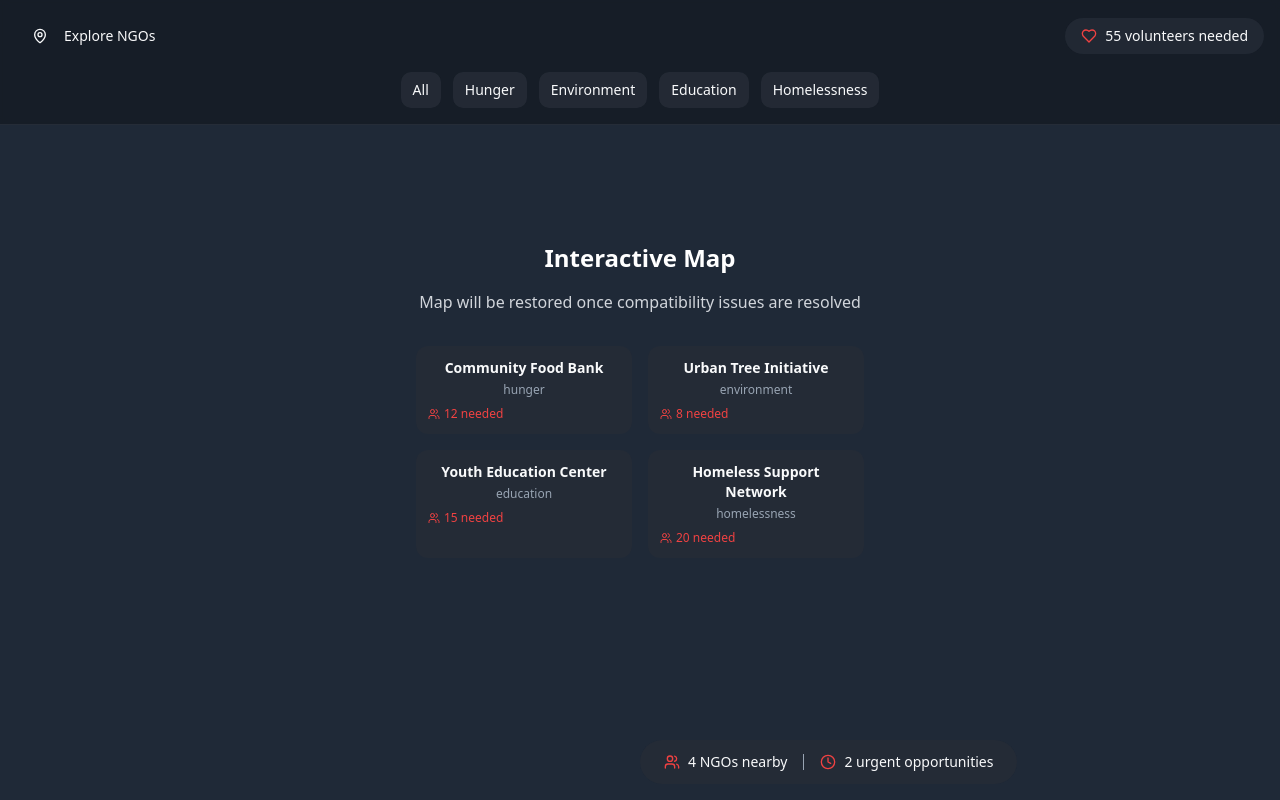
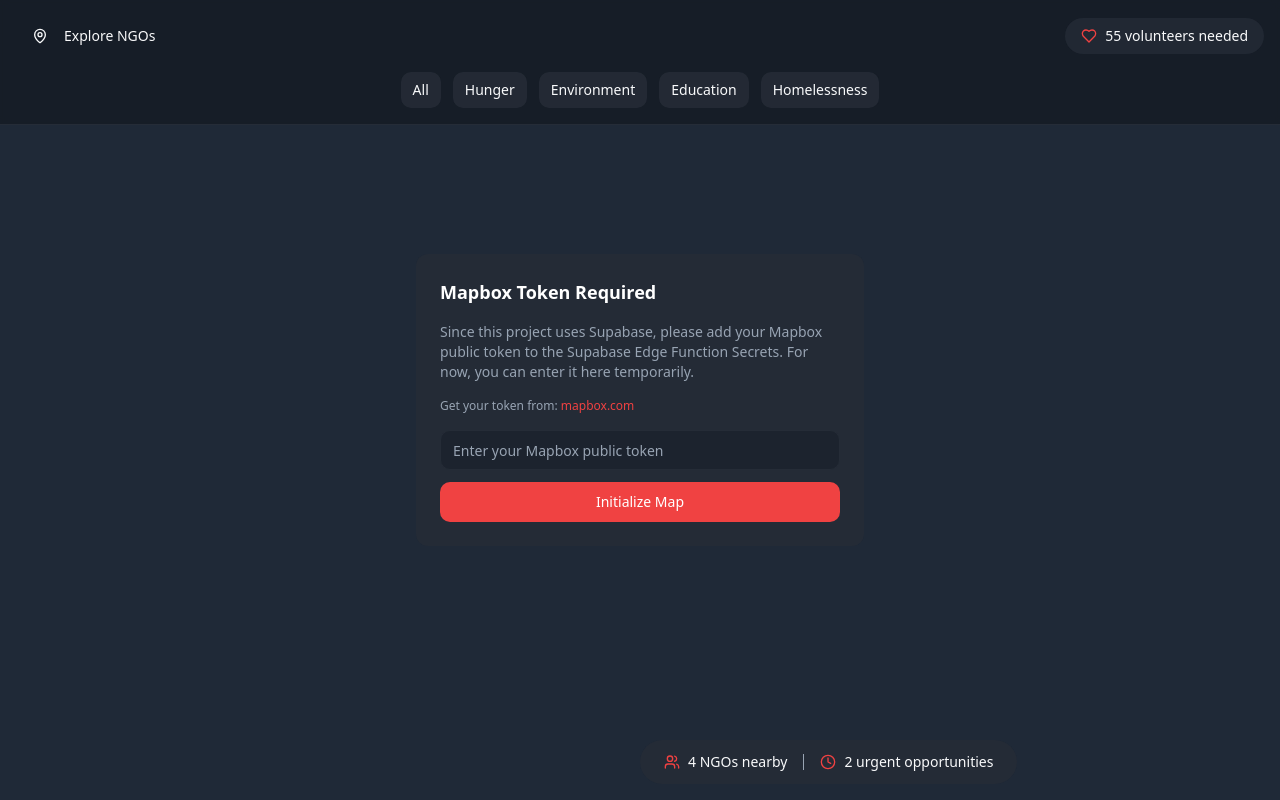
Before and after one commit to vijay-arvind1307/heart-local-flow, a React (Vite) app: page /explore in a window 1280 px wide. Built offline with nearby package versions, Linux system fonts and the light colour scheme.

Commit message:
Fix: Restore map functionality
Reintegrates the map component into the Explore screen, setting it as the background. This change aims to resolve previous rendering issues and fulfill the requirement of having the map visible on the page.

```diff
--- a/package.json
+++ b/package.json
@@ -50,6 +50,7 @@
     "input-otp": "^1.4.2",
     "leaflet": "^1.9.4",
     "lucide-react": "^0.462.0",
+    "mapbox-gl": "^3.14.0",
     "next-themes": "^0.3.0",
     "react": "^18.3.1",
     "react-day-picker": "^8.10.1",
--- /dev/null
+++ b/src/components/Map.tsx
@@ -0,0 +1,136 @@
+import React, { useEffect, useRef, useState } from 'react';
+import mapboxgl from 'mapbox-gl';
+import 'mapbox-gl/dist/mapbox-gl.css';
+import { Button } from '@/components/ui/button';
+import { Input } from '@/components/ui/input';
+
+interface MapProps {
+  ngos?: Array<{
+    id: number;
+    name: string;
+    position: [number, number];
+    category: string;
+    volunteersNeeded: number;
+  }>;
+  onMarkerClick?: (ngo: any) => void;
+}
+
+const Map: React.FC<MapProps> = ({ ngos = [], onMarkerClick }) => {
+  const mapContainer = useRef<HTMLDivElement>(null);
+  const map = useRef<mapboxgl.Map | null>(null);
+  const [mapboxToken, setMapboxToken] = useState('');
+  const [showTokenInput, setShowTokenInput] = useState(true);
+
+  useEffect(() => {
+    // Check if we have a token from Supabase Edge Function Secrets
+    // In a real implementation, this would come from your backend
+    const storedToken = localStorage.getItem('mapbox_token');
+    if (storedToken) {
+      setMapboxToken(storedToken);
+      setShowTokenInput(false);
+    }
+  }, []);
+
+  const initializeMap = (token: string) => {
+    if (!mapContainer.current || !token) return;
+
+    // Initialize map
+    mapboxgl.accessToken = token;
+
+    try {
+      map.current = new mapboxgl.Map({
+        container: mapContainer.current,
+        style: 'mapbox://styles/mapbox/dark-v11',
+        center: [-74.006, 40.7128], // NYC coordinates
+        zoom: 11,
+      });
+
+      // Add navigation controls
+      map.current.addControl(
+        new mapboxgl.NavigationControl({
+          visualizePitch: true,
+        }),
+        'top-right'
+      );
+
+      // Add markers for NGOs
+      ngos.forEach((ngo) => {
+        const marker = new mapboxgl.Marker({
+          color: '#EF4444', // Using accent-red color
+        })
+          .setLngLat([ngo.position[1], ngo.position[0]])
+          .addTo(map.current!);
+
+        // Add click handler
+        marker.getElement().addEventListener('click', () => {
+          onMarkerClick?.(ngo);
+        });
+      });
+
+      // Store token for future use
+      localStorage.setItem('mapbox_token', token);
+      setShowTokenInput(false);
+    } catch (error) {
+      console.error('Error initializing Mapbox:', error);
+      alert('Invalid Mapbox token. Please check your token and try again.');
+    }
+  };
+
+  const handleTokenSubmit = () => {
+    if (mapboxToken.trim()) {
+      initializeMap(mapboxToken.trim());
+    }
+  };
+
+  useEffect(() => {
+    if (!showTokenInput && mapboxToken) {
+      initializeMap(mapboxToken);
+    }
+
+    // Cleanup
+    return () => {
+      map.current?.remove();
+    };
+  }, [showTokenInput, mapboxToken, ngos]);
+
+  if (showTokenInput) {
+    return (
+      <div className="relative w-full h-full bg-gray-800 flex items-center justify-center">
+        <div className="bg-light-dark-blue/90 backdrop-blur-sm rounded-lg p-6 max-w-md mx-4">
+          <h3 className="text-white text-lg font-semibold mb-4">Mapbox Token Required</h3>
+          <p className="text-text-gray text-sm mb-4">
+            Since this project uses Supabase, please add your Mapbox public token to the Supabase Edge Function Secrets.
+            For now, you can enter it here temporarily.
+          </p>
+          <p className="text-text-gray text-xs mb-4">
+            Get your token from: <a href="https://mapbox.com/" target="_blank" rel="noopener noreferrer" className="text-accent-red hover:underline">mapbox.com</a>
+          </p>
+          <div className="space-y-3">
+            <Input
+              type="password"
+              placeholder="Enter your Mapbox public token"
+              value={mapboxToken}
+              onChange={(e) => setMapboxToken(e.target.value)}
+              className="bg-dark-blue/50 border-light-dark-blue text-off-white"
+            />
+            <Button
+              onClick={handleTokenSubmit}
+              className="w-full bg-accent-red hover:bg-accent-red-hover text-white"
+            >
+              Initialize Map
+            </Button>
+          </div>
+        </div>
+      </div>
+    );
+  }
+
+  return (
+    <div className="relative w-full h-full">
+      <div ref={mapContainer} className="absolute inset-0" />
+      <div className="absolute inset-0 pointer-events-none bg-gradient-to-b from-transparent to-dark-blue/10" />
+    </div>
+  );
+};
+
+export default Map;
--- a/src/pages/Explore.tsx
+++ b/src/pages/Explore.tsx
@@ -3,6 +3,7 @@ import { motion, AnimatePresence } from 'framer-motion';
 import { MapPin, Heart, Users, Clock } from 'lucide-react';
 import { Button } from '@/components/ui/button';
 import NgoInfoPanel from '@/components/NgoInfoPanel';
+import Map from '@/components/Map';
 
 // Mock NGO data
 const mockNgos = [
@@ -96,30 +97,12 @@ const Explore = () => {
         </div>
       </motion.div>
 
-      {/* Map Placeholder - Testing */}
-      <div className="relative z-0 w-full h-full bg-gray-800 flex items-center justify-center">
-        <div className="text-center text-white">
-          <h2 className="text-2xl font-bold mb-4">Interactive Map</h2>
-          <p className="text-gray-300">Map will be restored once compatibility issues are resolved</p>
-
-          {/* Mock Markers as Cards */}
-          <div className="grid grid-cols-2 gap-4 mt-8 max-w-md">
-            {mockNgos.slice(0, 4).map((ngo) => (
-              <div
-                key={ngo.id}
-                className="bg-light-dark-blue/90 rounded-lg p-3 cursor-pointer hover:bg-accent-red/20 transition-colors"
-                onClick={() => handleMarkerClick(ngo)}
-              >
-                <h3 className="font-bold text-sm text-off-white">{ngo.name}</h3>
-                <p className="text-xs text-text-gray mt-1">{ngo.category}</p>
-                <div className="flex items-center mt-2 text-xs text-accent-red">
-                  <Users className="w-3 h-3 mr-1" />
-                  {ngo.volunteersNeeded} needed
-                </div>
-              </div>
-            ))}
-          </div>
-        </div>
+      {/* Interactive Map Background */}
+      <div className="relative z-0 w-full h-full">
+        <Map
+          ngos={mockNgos}
+          onMarkerClick={handleMarkerClick}
+        />
       </div>
 
 
```
Also changed, not shown: 1 other file (tests, documents, lock files or other folders).
